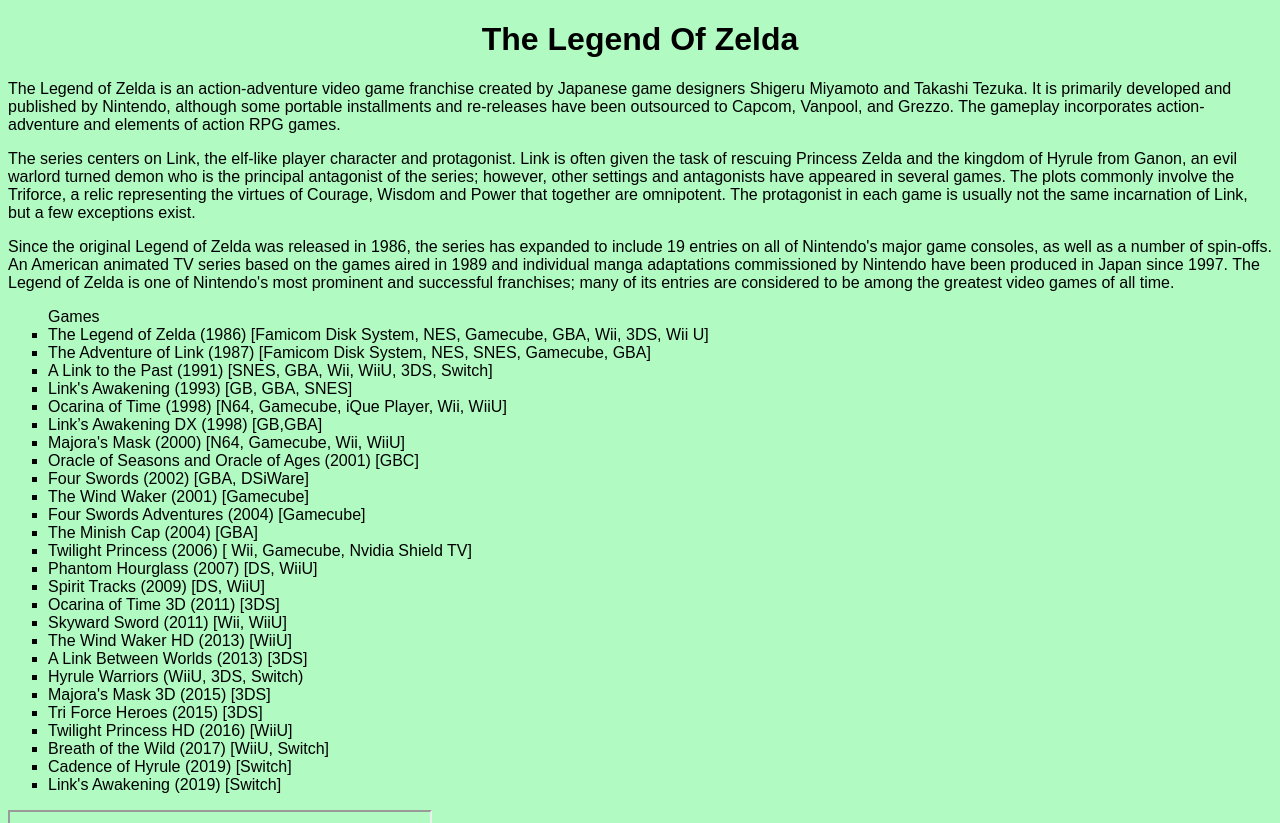
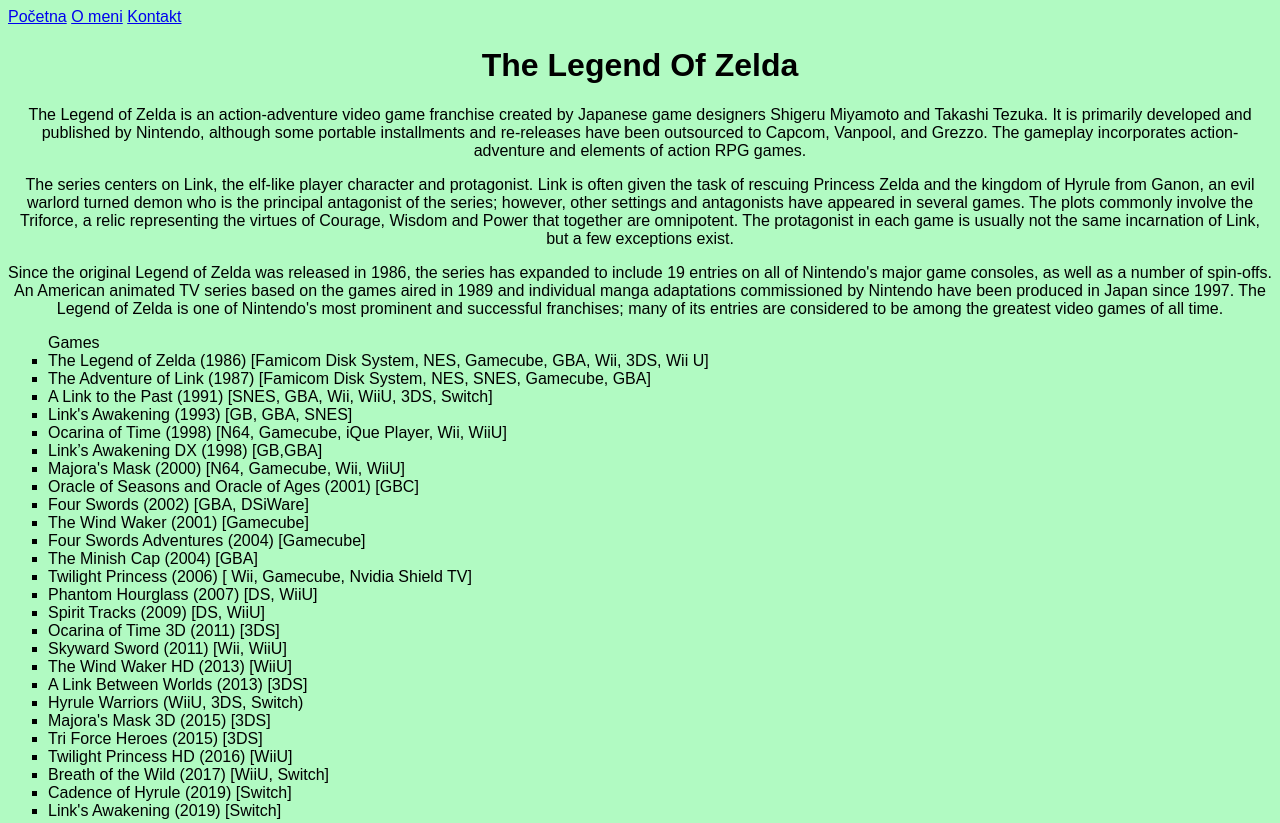
Before and after one commit to DarkSoul417/The-Legend-Of-Zelda, a plain HTML site: page index.html in a window 1280 px wide. Shown: the top 823 px of the page. Drawn offline with Linux system fonts and the light colour scheme; grey boxes are pictures that could not be loaded.

Commit message:
Add files via upload

```diff
--- a/index.html
+++ b/index.html
@@ -6,17 +6,21 @@
     <link rel="stylesheet" href="./stilovi.css">
   </head>
   <body>
+  <nav>
+  <a href="index.html">Početna</a>
+  <a href="#">O meni</a>
+  <a href="#">Kontakt</a>
+  </nav>
+    <h1 class="center2">The Legend Of Zelda</h1>
 
-    <h1 align="center">The Legend Of Zelda</h1>
-
-<p align="ceter">The Legend of Zelda is an action-adventure video game franchise created by Japanese game designers Shigeru Miyamoto and Takashi Tezuka. It is primarily developed and published by Nintendo, although some portable installments and re-releases have been outsourced to Capcom, Vanpool, and Grezzo. The gameplay incorporates action-adventure and elements of action RPG games.
+<p class="center">The Legend of Zelda is an action-adventure video game franchise created by Japanese game designers Shigeru Miyamoto and Takashi Tezuka. It is primarily developed and published by Nintendo, although some portable installments and re-releases have been outsourced to Capcom, Vanpool, and Grezzo. The gameplay incorporates action-adventure and elements of action RPG games.
 </p>
-<p align="ceter">The series centers on Link, the elf-like player character and protagonist. Link is often given the task of rescuing Princess Zelda and the kingdom of Hyrule from Ganon, an evil warlord turned demon who is the principal antagonist of the series; however, other settings and antagonists have appeared in several games. The plots commonly involve the Triforce, a relic representing the virtues of Courage, Wisdom and Power that together are omnipotent. The protagonist in each game is usually not the same incarnation of Link, but a few exceptions exist.
+<p class="center">The series centers on Link, the elf-like player character and protagonist. Link is often given the task of rescuing Princess Zelda and the kingdom of Hyrule from Ganon, an evil warlord turned demon who is the principal antagonist of the series; however, other settings and antagonists have appeared in several games. The plots commonly involve the Triforce, a relic representing the virtues of Courage, Wisdom and Power that together are omnipotent. The protagonist in each game is usually not the same incarnation of Link, but a few exceptions exist.
 </p>
-<p align="ceter">Since the original Legend of Zelda was released in 1986, the series has expanded to include 19 entries on all of Nintendo's major game consoles, as well as a number of spin-offs. An American animated TV series based on the games aired in 1989 and individual manga adaptations commissioned by Nintendo have been produced in Japan since 1997. The Legend of Zelda is one of Nintendo's most prominent and successful franchises; many of its entries are considered to be among the greatest video games of all time.
+<p class="center">Since the original Legend of Zelda was released in 1986, the series has expanded to include 19 entries on all of Nintendo's major game consoles, as well as a number of spin-offs. An American animated TV series based on the games aired in 1989 and individual manga adaptations commissioned by Nintendo have been produced in Japan since 1997. The Legend of Zelda is one of Nintendo's most prominent and successful franchises; many of its entries are considered to be among the greatest video games of all time.
 </p>
 
-<ul style="list-style-type:square;">Games
+<ul class="list">Games
   <li>The Legend of Zelda (1986) [Famicom Disk System, NES, Gamecube, GBA, Wii, 3DS, Wii U]</li>
   <li>The Adventure of Link (1987) [Famicom Disk System, NES, SNES, Gamecube, GBA]</li>
   <li>A Link to the Past (1991) [SNES, GBA, Wii, WiiU, 3DS, Switch]</li>
@@ -49,6 +53,6 @@
 src="https://www.youtube.com/embed/bBS0WEgaNe0">
 </iframe>
 
-<a href="https://www.zelda.com/"><img src="botw.jpg" width="1000" height="500" align="center">
+<a href="https://www.zelda.com/"><img src="slike/botw.jpg" width="1000" height="500" align="center">
   </body>
 </html>
--- a/stilovi.css
+++ b/stilovi.css
@@ -2,7 +2,21 @@
 body {
  background-color: #b1fac2;
 	font-family: sans-serif;
+
 }
 
+h1 {
+	text-align: center;
+	font-family: sans-serif;
+}
+
+
 p {
+
+	text-align: center;
+
 }
+
+ul{
+	list-style-type:square;
+}
```
Also changed, not shown: slike/botw.jpg (added).
